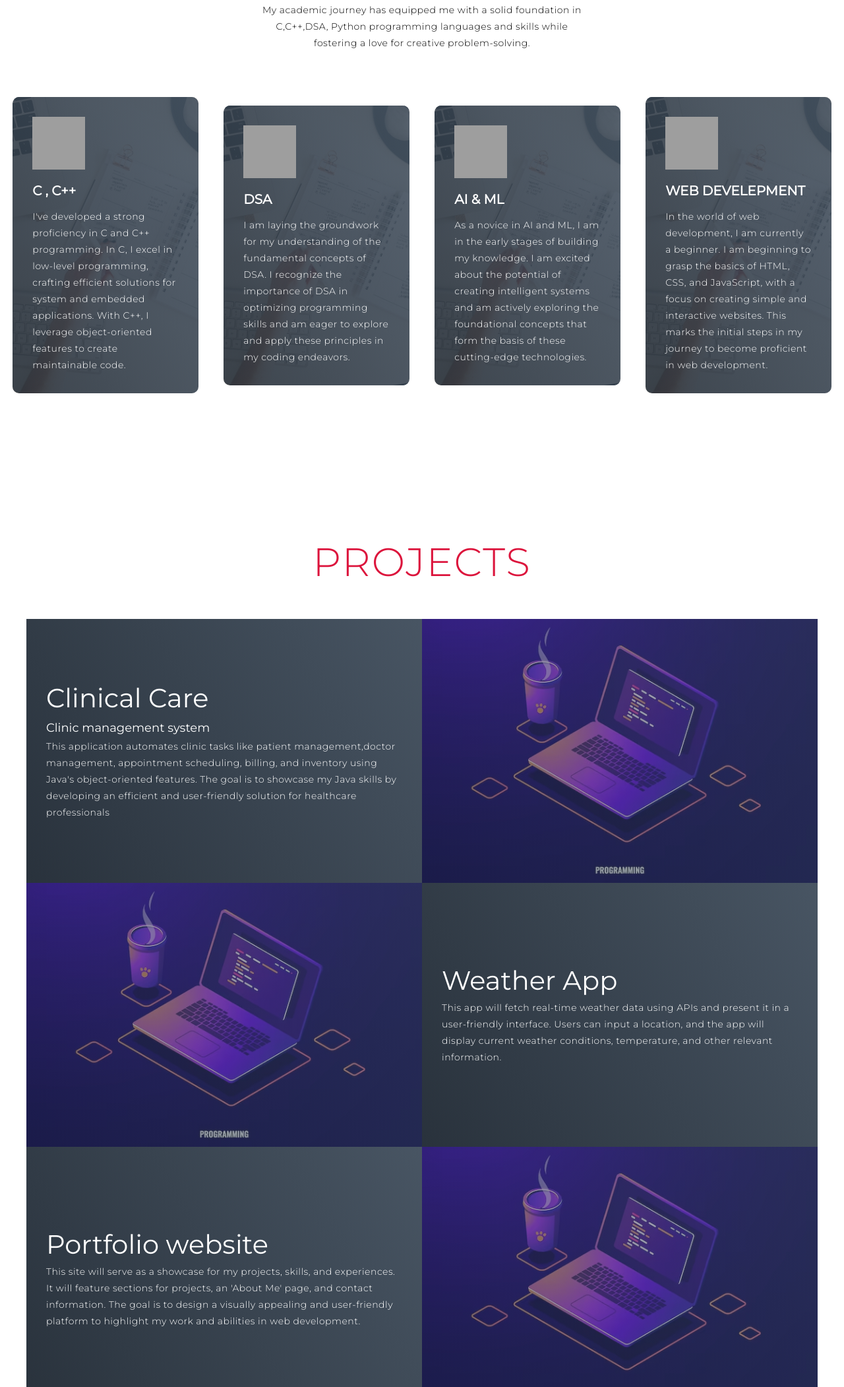
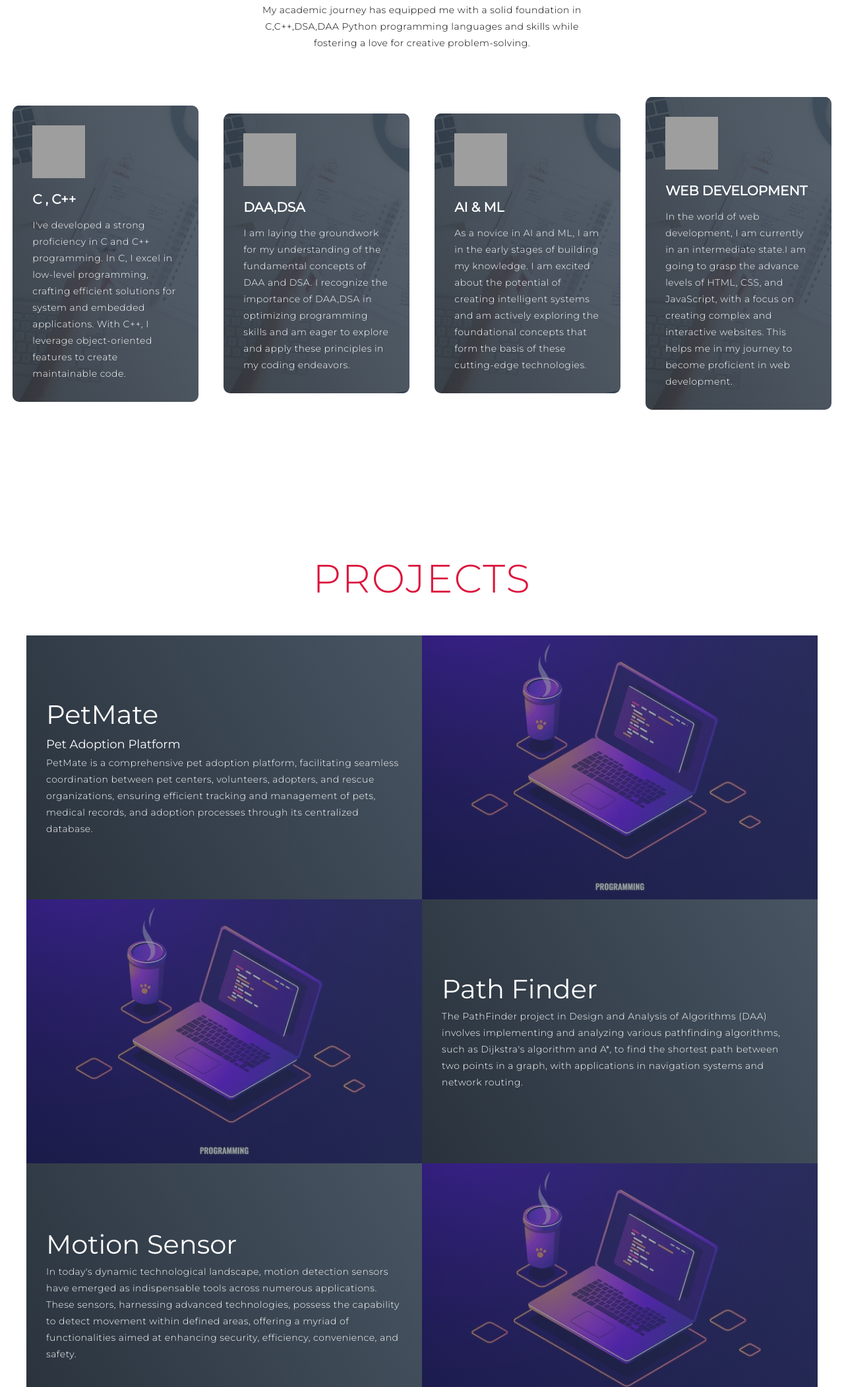
Before and after one commit to sumaakkisetty/portfolio, a plain HTML site: page index.html in a window 1280 px wide. Shown: the part 980-3082 px from the top of the page at 66% size. Drawn offline with Linux system fonts and the light colour scheme; grey boxes are pictures that could not be loaded.

Commit message:
Update index.html

```diff
--- a/index.html
+++ b/index.html
@@ -53,7 +53,7 @@
     <div class="services container">
       <div class="service-top">
         <h1 class="section-title">SKILLS</h1>
-        <p>My academic journey has equipped me with a solid foundation in C,C++,DSA,
+        <p>My academic journey has equipped me with a solid foundation in C,C++,DSA,DAA
           Python programming languages and skills while fostering a love for creative problem-solving.</p>
       </div>
       <div class="service-bottom">
@@ -64,8 +64,8 @@
         </div>
         <div class="service-item">
           <div class="icon"><img src="https://img.icons8.com/bubbles/100/000000/services.png" /></div>
-          <h2>DSA</h2>
-          <p>I am laying the groundwork for my understanding of the fundamental concepts of DSA. I recognize the importance of DSA in optimizing programming skills and am eager to explore and apply these principles in my coding endeavors.</p>
+          <h2>DAA,DSA</h2>
+          <p>I am laying the groundwork for my understanding of the fundamental concepts of DAA and DSA. I recognize the importance of DAA,DSA in optimizing programming skills and am eager to explore and apply these principles in my coding endeavors.</p>
         </div>
         <div class="service-item">
           <div class="icon"><img src="https://img.icons8.com/bubbles/100/000000/services.png" /></div>
@@ -74,8 +74,8 @@
         </div>
         <div class="service-item">
           <div class="icon"><img src="https://img.icons8.com/bubbles/100/000000/services.png" /></div>
-          <h2>Web Develepment</h2>
-          <p>In the world of web development, I am currently a beginner. I am beginning to grasp the basics of HTML, CSS, and JavaScript, with a focus on creating simple and interactive websites. This marks the initial steps in my journey to become proficient in web development.</p>
+          <h2>Web Development</h2>
+          <p>In the world of web development, I am currently in an intermediate state.I am going to grasp the advance levels of HTML, CSS, and JavaScript, with a focus on creating complex and interactive websites. This helps me in my journey to become proficient in web development.</p>
         </div>
       </div>
     </div>
@@ -89,9 +89,9 @@
       <div class="all-projects">
         <div class="project-item">
           <div class="project-info">
-            <h1>Clinical Care</h1>
-            <h2>Clinic management system</h2>
-            <p>This application automates clinic tasks like patient management,doctor management, appointment scheduling, billing, and inventory using Java's object-oriented features. The goal is to showcase my Java skills by developing an efficient and user-friendly solution for healthcare professionals</p>
+            <h1>PetMate</h1>
+            <h2>Pet Adoption Platform</h2>
+            <p>PetMate is a comprehensive pet adoption platform, facilitating seamless coordination between pet centers, volunteers, adopters, and rescue organizations, ensuring efficient tracking and management of pets, medical records, and adoption processes through its centralized database.</p>
           </div>
           <div class="project-img">
             <img src="./img/pro.png" alt="img">
@@ -99,8 +99,8 @@
         </div>
         <div class="project-item">
           <div class="project-info">
-            <h1>Weather App</h1>
-            <p>This app will fetch real-time weather data using APIs and present it in a user-friendly interface. Users can input a location, and the app will display current weather conditions, temperature, and other relevant information.</p>
+            <h1>Path Finder</h1>
+            <p>The PathFinder project in Design and Analysis of Algorithms (DAA) involves implementing and analyzing various pathfinding algorithms, such as Dijkstra's algorithm and A*, to find the shortest path between two points in a graph, with applications in navigation systems and network routing.</p>
           </div>
           <div class="project-img">
             <img src="./img/pro.png" alt="img">
@@ -108,9 +108,9 @@
         </div>
         <div class="project-item">
           <div class="project-info">
-            <h1>Portfolio website</h1>
+            <h1>Motion Sensor</h1>
 
-            <p> This site will serve as a showcase for my projects, skills, and experiences. It will feature sections for projects, an 'About Me' page, and contact information. The goal is to design a visually appealing and user-friendly platform to highlight my work and abilities in web development.</p>
+            <p>In today's dynamic technological landscape, motion detection sensors have emerged as indispensable tools across numerous applications. These sensors, harnessing advanced technologies, possess the capability to detect movement within defined areas, offering a myriad of functionalities aimed at enhancing security, efficiency, convenience, and safety.</p>
           </div>
           <div class="project-img">
             <img src="./img/pro.png" alt="img">
@@ -118,8 +118,8 @@
         </div>
         <div class="project-item">
           <div class="project-info">
-            <h1>Working on other AI & Ml projects</h1>
-            <p>I'm currently engaged in AI/ML projects where I apply machine learning algorithms to analyze and derive insights from data. These projects involve tasks such as data preprocessing, model training, and evaluation. The goal is to develop intelligent systems that can learn and make predictions, contributing to advancements in automation and decision-making.</p>
+            <h1>Smart Street Parking</h1>
+            <p>Smart parking is an artificial intelligence-based solution to solve the challenges of inefficient utilization of parking slots, wasting time, congestion producing high CO2 emission levels, inflexible payment methods, and protecting parked vehicles from theft and vandalism. In this poster, a smart real-time parking management system has been introduced.</p>
           </div>
           <div class="project-img">
             <img src="./img/pro.png" alt="img">
@@ -133,7 +133,7 @@
 <!-- Achievements Section -->
 <section id="achievements">
 
-    <h1 class="section-title"><span>Achievements & DSA</span></h1>
+    <h1 class="section-title"><span>Achievements & DAA</span></h1>
 
   <div class="achievements container">
 
@@ -160,7 +160,7 @@
      </li>
      <li>
 
-      <a href="https://drive.google.com/drive/folders/1fi6GF9G69n8aHEVyuTWzdW6TphW-VlQg?usp=sharing" target="_blank">Assignments</a>
+      <a href="https://drive.google.com/drive/u/2/folders/1FUceDsIWyjiTQBm5x8I8JOZlQgVpJeyd">Assignments</a>
 
    </li>
    <li>
@@ -168,6 +168,11 @@
     <a href="https://drive.google.com/drive/folders/10joP-fFNg9EVUtSFyQluaKpBhNY59bhU?usp=sharing" target="_blank">Code Practices</a>
 
  </li>
+  <li>
+
+    <a href="https://drive.google.com/drive/u/2/folders/1GZTnxR28zB2oCI3Kw_XVdEB0qB9V1F3q">Projects</a>
+
+  </li>
  <li>
 
   <a href="https://github.com/sumaakkisetty/stackdemo" target="_blank">Stack Demo</a>
@@ -217,7 +222,7 @@
           <div class="icon"><img src="https://img.icons8.com/bubbles/100/000000/phone.png" /></div>
           <div class="contact-info">
             <h1>Phone</h1>
-            <h2>+91 8074263305</h2>
+            <h2>+91 8074263309</h2>
 
           </div>
         </div>
```
